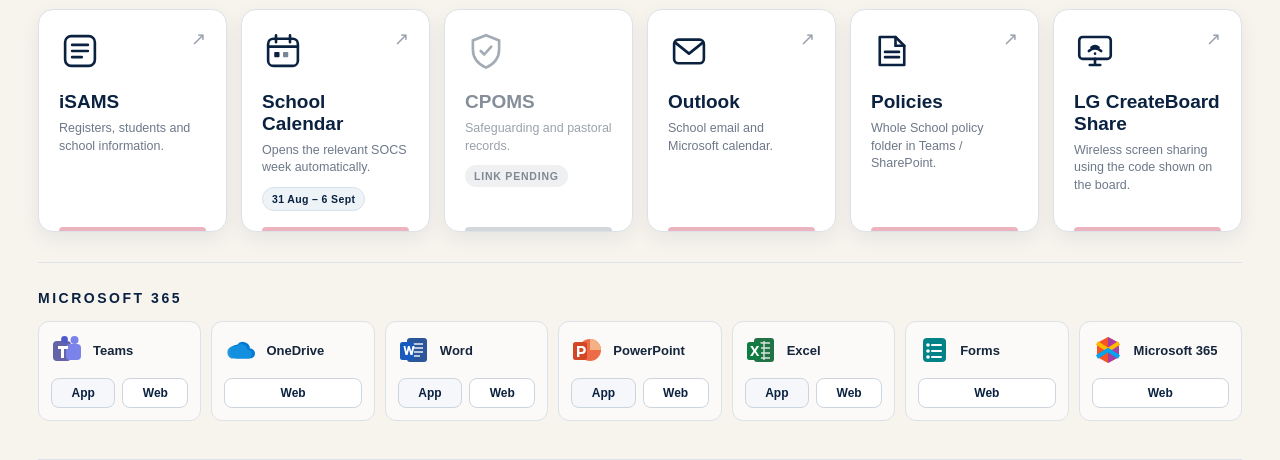
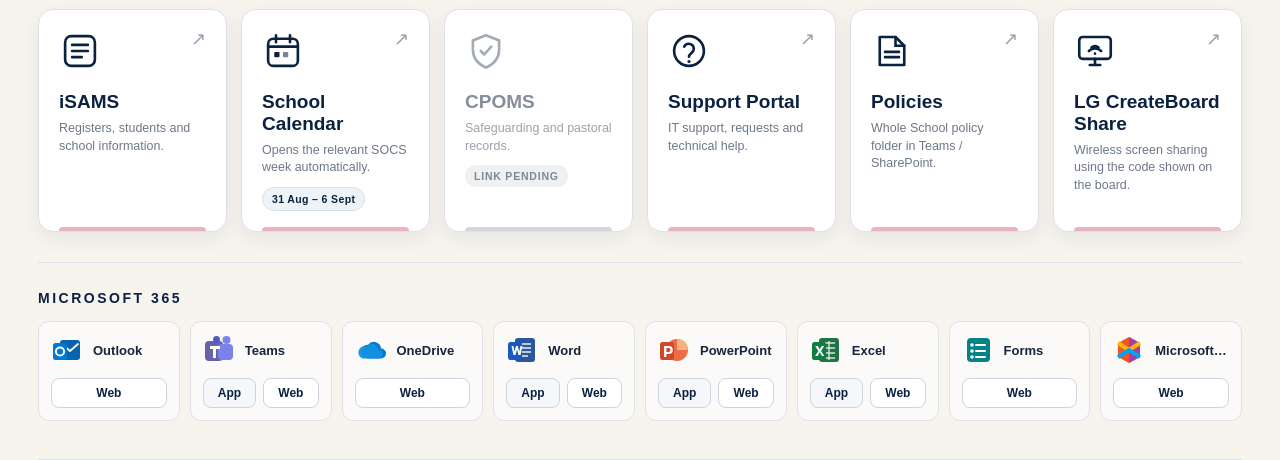
Before and after one commit to Plakides/homepage, a plain HTML site: page index.html in a window 1280 px wide. Shown: the part 262-722 px from the top of the page. Drawn offline with Linux system fonts and the light colour scheme.

Commit message:
Update index.html

```diff
--- a/index.html
+++ b/index.html
@@ -317,7 +317,7 @@
 
     .app-strip {
       display: grid;
-      grid-template-columns: repeat(7, minmax(0, 1fr));
+      grid-template-columns: repeat(8, minmax(0, 1fr));
       gap: 10px;
     }
 
@@ -520,17 +520,18 @@
           </div>
         </div>
 
-        <a class="quick-card primary" href="https://outlook.office.com/mail/" target="_blank" rel="noopener" aria-label="Open Outlook">
+        <a class="quick-card primary" href="https://portal.charterhousealmaty.com/" target="_blank" rel="noopener" aria-label="Open Support Portal">
           <div>
             <div class="card-top">
               <svg class="tile-icon" viewBox="0 0 48 48" aria-hidden="true">
-                <rect x="7" y="11" width="34" height="27" rx="5" fill="none" stroke="currentColor" stroke-width="3"></rect>
-                <path d="M9 15l15 12 15-12" fill="none" stroke="currentColor" stroke-width="3" stroke-linecap="round" stroke-linejoin="round"></path>
+                <circle cx="24" cy="24" r="17" fill="none" stroke="currentColor" stroke-width="3"></circle>
+                <path d="M18.5 19a5.8 5.8 0 0111 2.5c0 4.8-5.5 5.1-5.5 9" fill="none" stroke="currentColor" stroke-width="3" stroke-linecap="round"></path>
+                <circle cx="24" cy="36" r="1.8" fill="currentColor"></circle>
               </svg>
               <span class="external">↗</span>
             </div>
-            <h3 class="tile-title">Outlook</h3>
-            <p class="tile-desc">School email and Microsoft calendar.</p>
+            <h3 class="tile-title">Support Portal</h3>
+            <p class="tile-desc">IT support, requests and technical help.</p>
           </div>
         </a>
 
@@ -571,6 +572,21 @@
       </div>
 
       <div class="app-strip">
+
+        <div class="app-card">
+          <div class="app-head">
+            <svg class="brand-svg" viewBox="0 0 32 32" aria-hidden="true">
+              <rect x="9" y="6" width="20" height="20" rx="3" fill="#0A64AD"/>
+              <path d="M11 10l8 7 8-7" fill="none" stroke="#fff" stroke-width="1.8" stroke-linecap="round" stroke-linejoin="round"/>
+              <rect x="2" y="9" width="14" height="17" rx="2.5" fill="#0078D4"/>
+              <circle cx="9" cy="17.5" r="4.1" fill="none" stroke="#fff" stroke-width="2"/>
+            </svg>
+            <span class="app-name">Outlook</span>
+          </div>
+          <div class="app-actions">
+            <a class="app-action" href="https://outlook.office.com/mail/" target="_blank" rel="noopener">Web</a>
+          </div>
+        </div>
 
         <div class="app-card">
           <div class="app-head">
```
